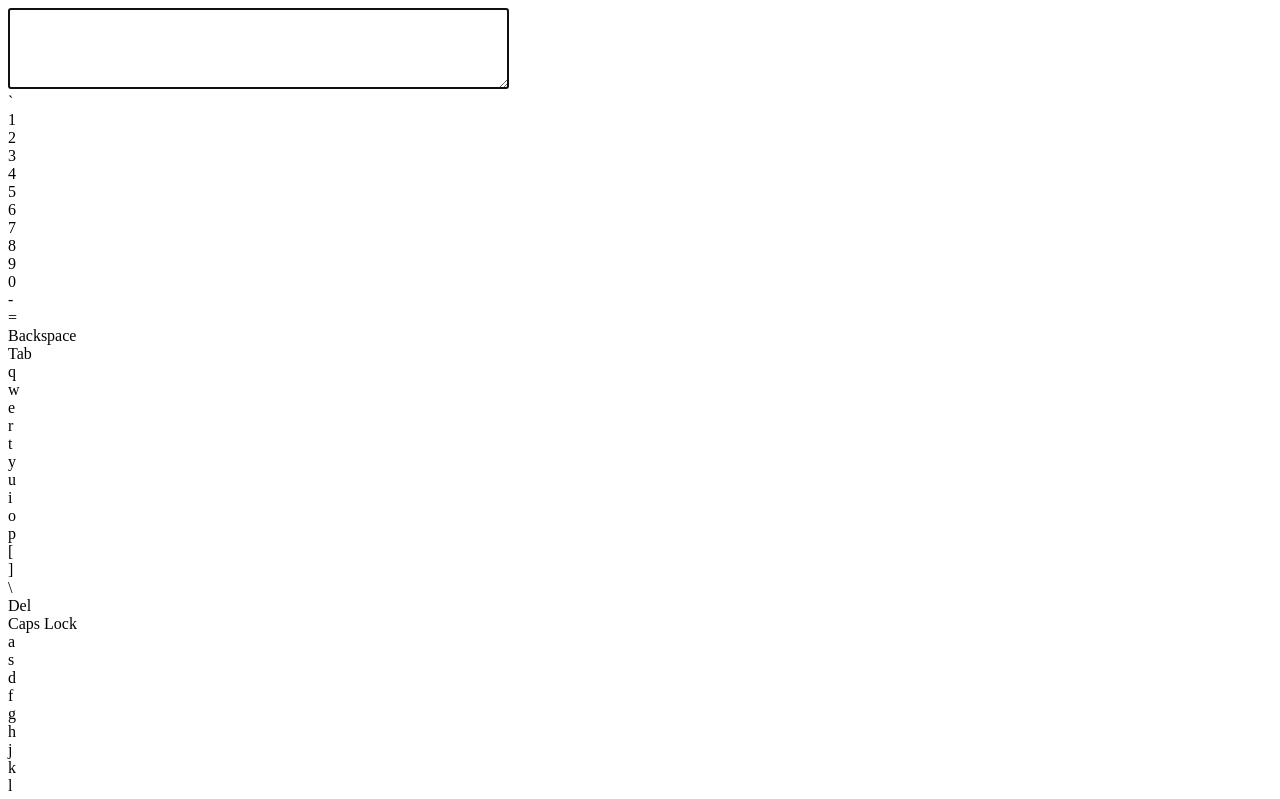
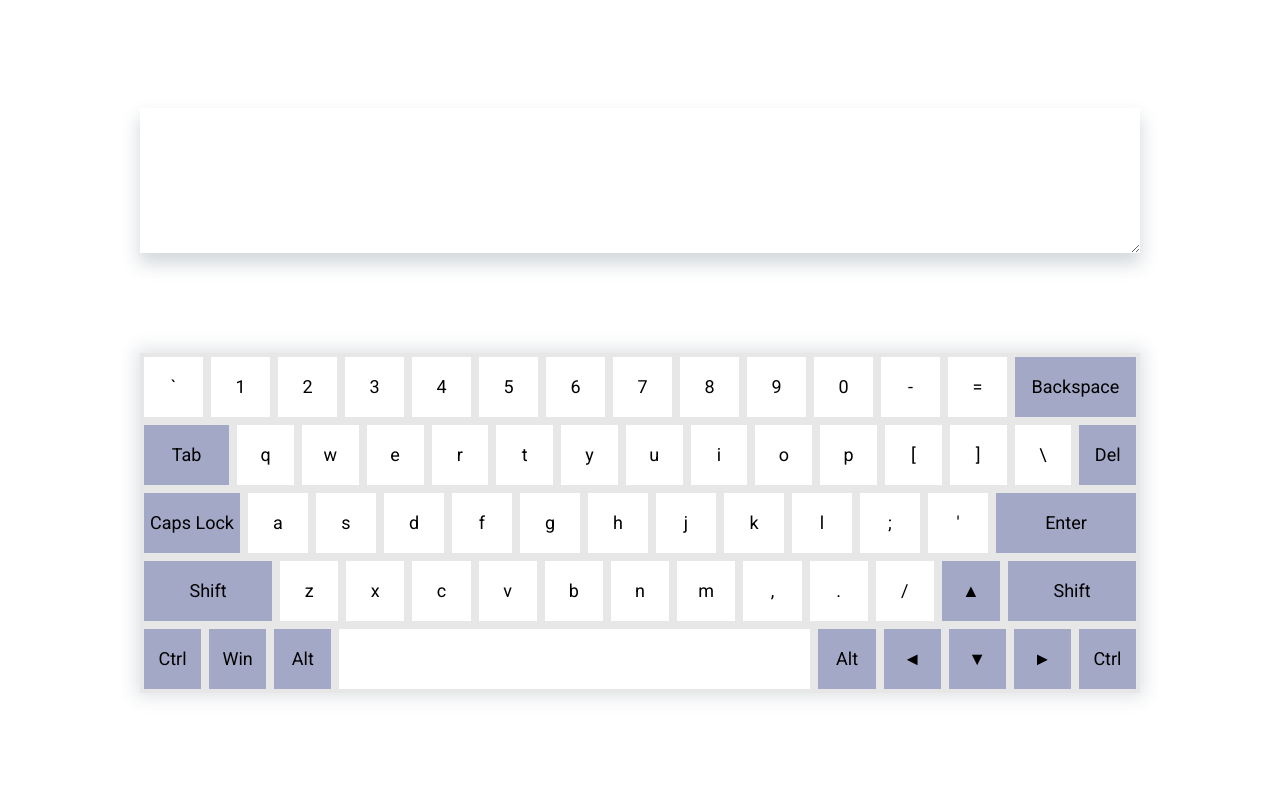
Before and after one commit to xposed01/virtual-keyboard, a plain HTML site: page index.html in a window 1280 px wide. Shown: the top 799 px of the page. Drawn offline with Linux system fonts and the light colour scheme; the site is published under a folder, as on GitHub Pages, so addresses that start at the root find nothing.

Commit message:
fix: path bugs

```diff
--- a/index.html
+++ b/index.html
@@ -5,7 +5,7 @@
   <meta charset="UTF-8">
   <meta http-equiv="X-UA-Compatible" content="IE=edge">
   <meta name="viewport" content="width=device-width, initial-scale=1.0">
-  <link rel="stylesheet" href="/main.css">
+  <link rel="stylesheet" href="main.css">
   <title>Virtual Keyboard</title>
 </head>
 
@@ -89,7 +89,7 @@
       </div>
     </div>
   </div>
-  <script src="../main.js"></script>
+  <script src="main.js"></script>
 </body>
 
 </html>
```
